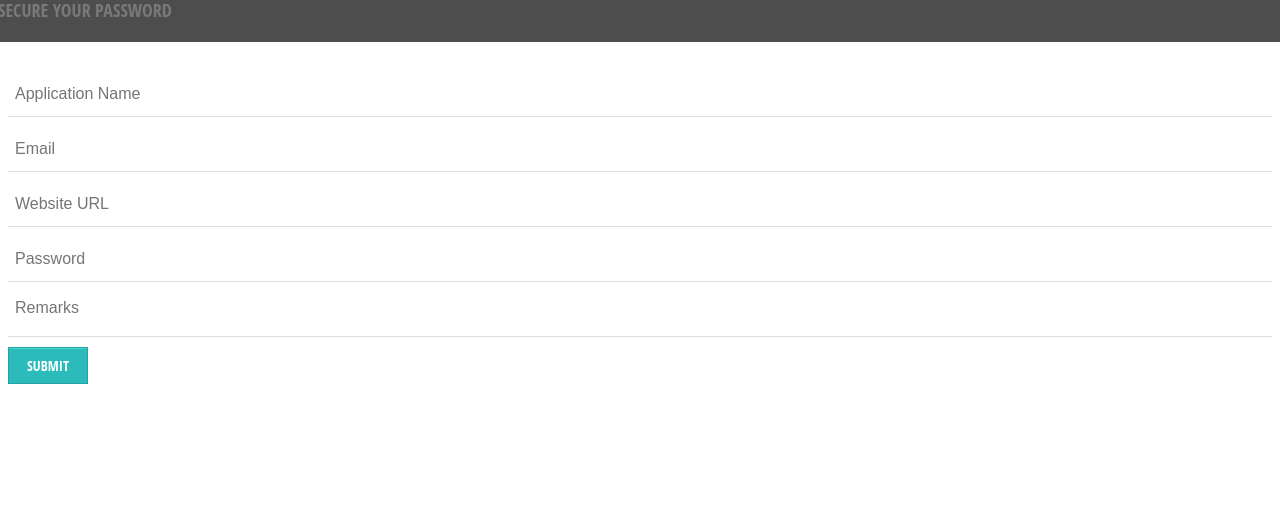
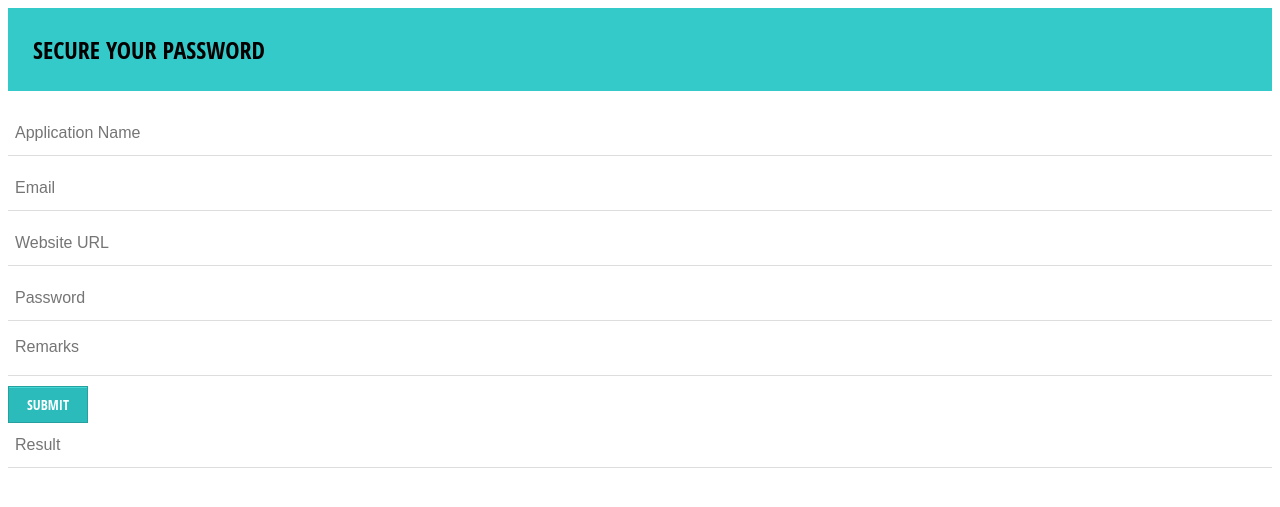
Before and after one commit to SrivigneshM/password_manager, a Flask app: page / in a window 1280 px wide. Shown: the top 507 px of the page. Run offline with Flask 2, Linux system fonts and the light colour scheme.

Commit message:
ajax form submit and response handled

```diff
--- a/app.py
+++ b/app.py
@@ -17,7 +17,6 @@ def home():
 def login():
    if request.method == 'POST':
       password = request.form['field4']
-      # return redirect(url_for('print',value = password))
       return "Saved password: " + password
 
 
--- a/static/form_actions.js
+++ b/static/form_actions.js
@@ -5,21 +5,22 @@ function adjust_textarea(h) {
     h.style.height = (h.scrollHeight)+"px";
 }
 
-// function submit_form(){
-//     $(document).on('submit', '#password_form', function() {
-// 	$.post("http://localhost:5000/password", $(this).serialize(), function(response){
-// 	    window.alert(response)
-// 	},'json');
-// 	return false;
-//     });
-// }
 
-$(document).ready(function(){
-    var $form = $('form');
-    $form.submit(function(){
-	$.post("http://localhost:5000/password", $(this).serialize(), function(response){
-	    console.log(response)
-	},'json');
-	return false;
+$('form').submit(function (event) {
+    event.preventDefault()
+    $.ajax({
+        url: "http://localhost:5000/password",
+	data: $(this).serialize(),
+        type: "POST",
+        dataType: "html",
+        success: function (data) {
+	    $('#showresults').val(data);
+        },
+        error: function (xhr, status) {
+            alert("Sorry, there was a problem!");
+        },
+        complete: function (xhr, status) {
+            //$('#showresults').slideDown('slow')
+        }
     });
 });
--- a/static/styles/form_styles.css
+++ b/static/styles/form_styles.css
@@ -12,14 +12,13 @@
 
 }
 .form-style-8 h2{
-	background: #4D4D4D;
+	background: #34CACA;
 	text-transform: uppercase;
 	font-family: 'Open Sans Condensed', sans-serif;
-	color: #797979;
-	font-size: 18px;
-	font-weight: 100;
-	padding: 20px;
-	margin: -30px -30px 30px -30px;
+	color: #000000;
+	font-size: 24px;
+	font-weight: 250;
+	padding: 25px;
 }
 .form-style-8 input[type="text"],
 .form-style-8 input[type="date"],
--- a/templates/home.html
+++ b/templates/home.html
@@ -2,7 +2,6 @@
   <head>
     <link rel= "stylesheet" type= "text/css" href= "{{ url_for('static',filename='styles/form_styles.css') }}">
     <script src="https://code.jquery.com/jquery-2.2.1.min.js"></script>
-    <script src="{{ url_for('static',filename='form_actions.js') }}"> </script>
   </head>
    <body>
      <div class="form-style-8">
@@ -16,8 +15,10 @@
 	     <input type ="password" name="field4" placeholder="Password" />
 	     <textarea placeholder="Remarks" onkeyup="adjust_textarea(this)"></textarea>
 	     <input type="submit" value="submit" placeholder="Save"/>
+	     <input type ="text" id="showresults" placeholder="Result" />
 
        </form>
 
+    <script src="{{ url_for('static',filename='form_actions.js') }}"> </script>
    </body>
 </html>
```
